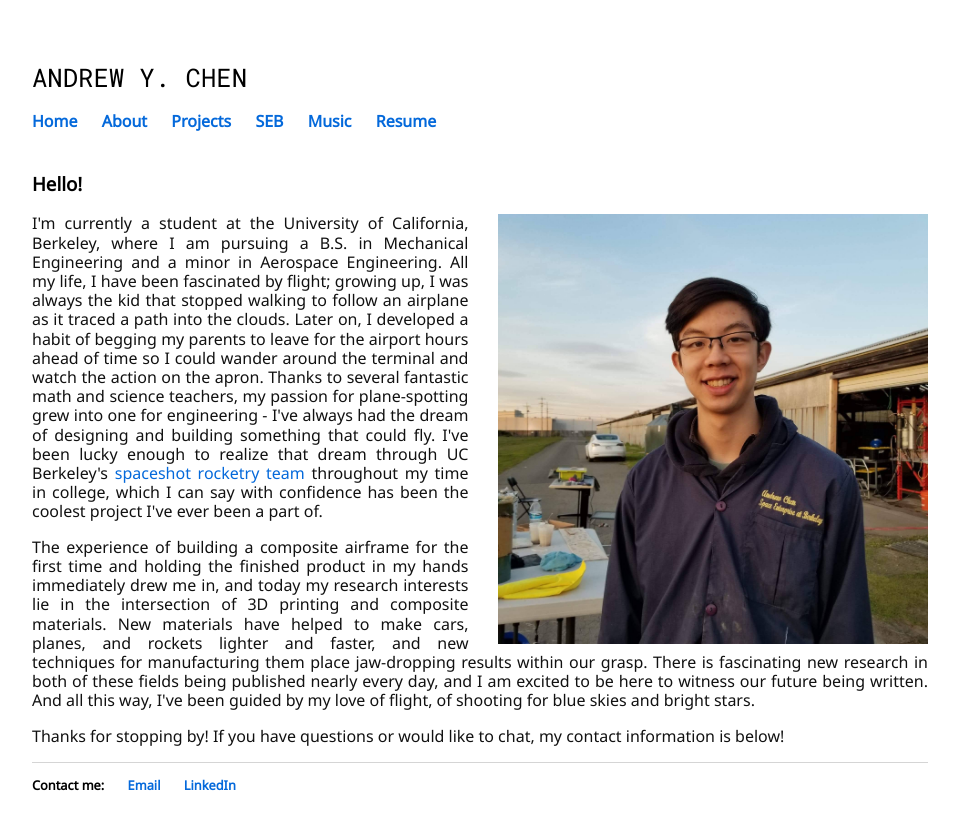
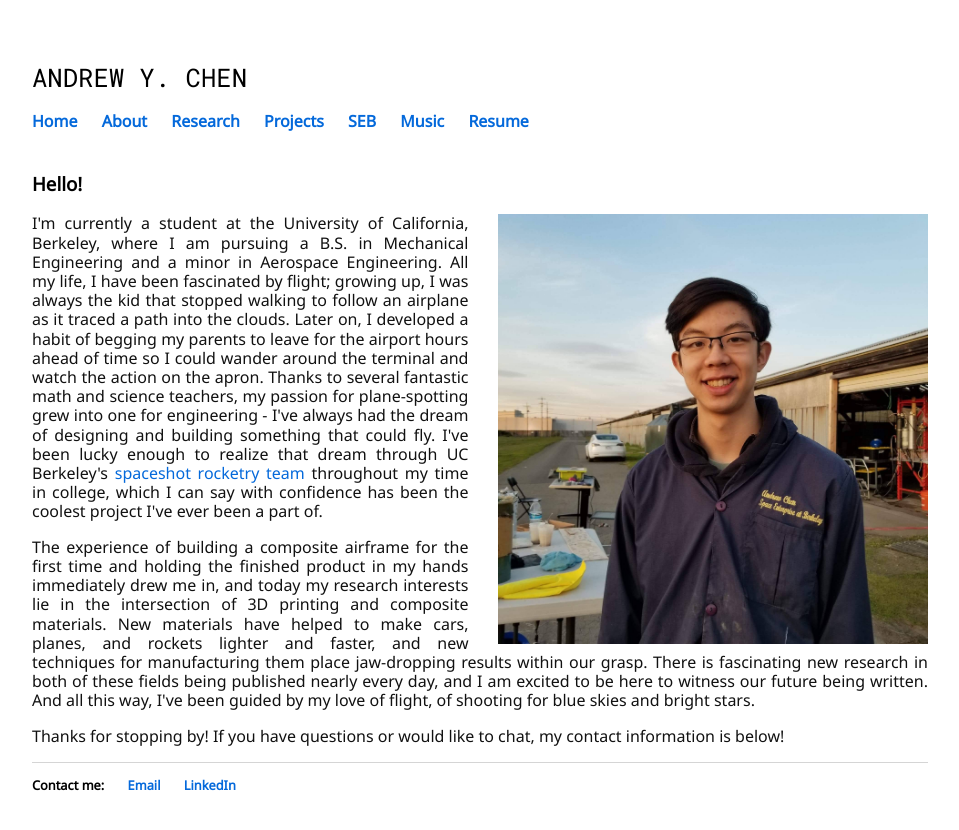
Before and after one commit to carbonheliumnitrogen/carbonheliumnitrogen.github.io, a Jekyll site: the page built from about.html, in a window 1280 px wide. Shown: the top 830 px of the page, without its empty margins (160-1119 px from the left). Built offline with Jekyll 4.4.1, drawn with Linux system fonts in a browser that asks for light colours.

Commit message:
Update default.html

```diff
--- a/_layouts/default.html
+++ b/_layouts/default.html
@@ -15,7 +15,8 @@
     		<ul>
         		<li><a href="/">Home</a></li>
 	        	<li><a href="/about.html">About</a></li>
-        		<li><a href="/projects.html">Projects</a></li>
+        		<li><a href="/projects.html">Research</a></li>
+			<li><a href="/projects.html">Projects</a></li>
 			<li><a href="/seb.html">SEB</a></li>
 			<li><a href="/music.html">Music</a></li>
         		<li><a href="/resume.html">Resume</a></li>
@@ -28,7 +29,7 @@
 		<footer>
     		<ul>
 			<li>Contact me: </li>
-        		<li><a href="mailto:aychen314159@gmail.com">Email</a></li>
+        		<li><a href="mailto:aychen314159@berkeley.edu">Email</a></li>
         		<li><a href="https://www.linkedin.com/in/aychen314159/">LinkedIn</a></li>
 			</ul>
 		</footer>
```
